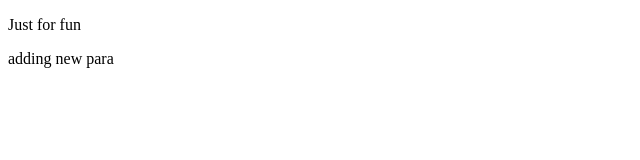
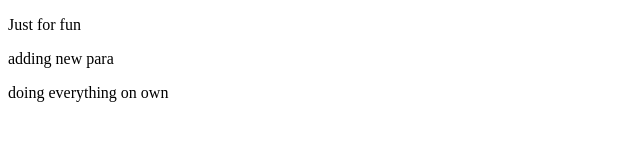
Before and after one commit to Coder-Manan/demo, a plain HTML site: page index.html in a window 1280 px wide. Shown: the whole page, without its empty margins (0-640 px from the left). Drawn offline with Linux system fonts and the light colour scheme.

Commit message:
third one

```diff
--- a/index.html
+++ b/index.html
@@ -9,5 +9,6 @@
   <body>
     <p>Just for fun</p>
     <p>adding new para</p>
+    doing everything on own
   </body>
 </html>
```
